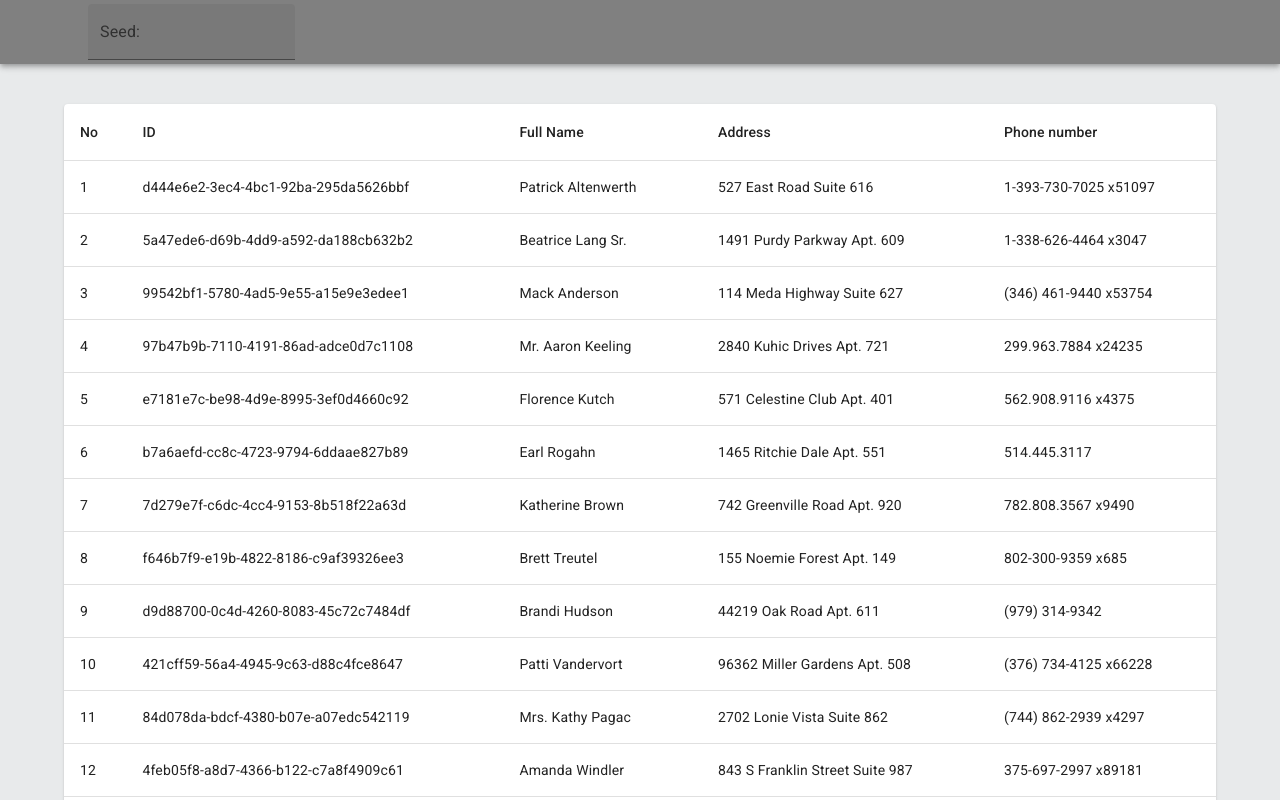
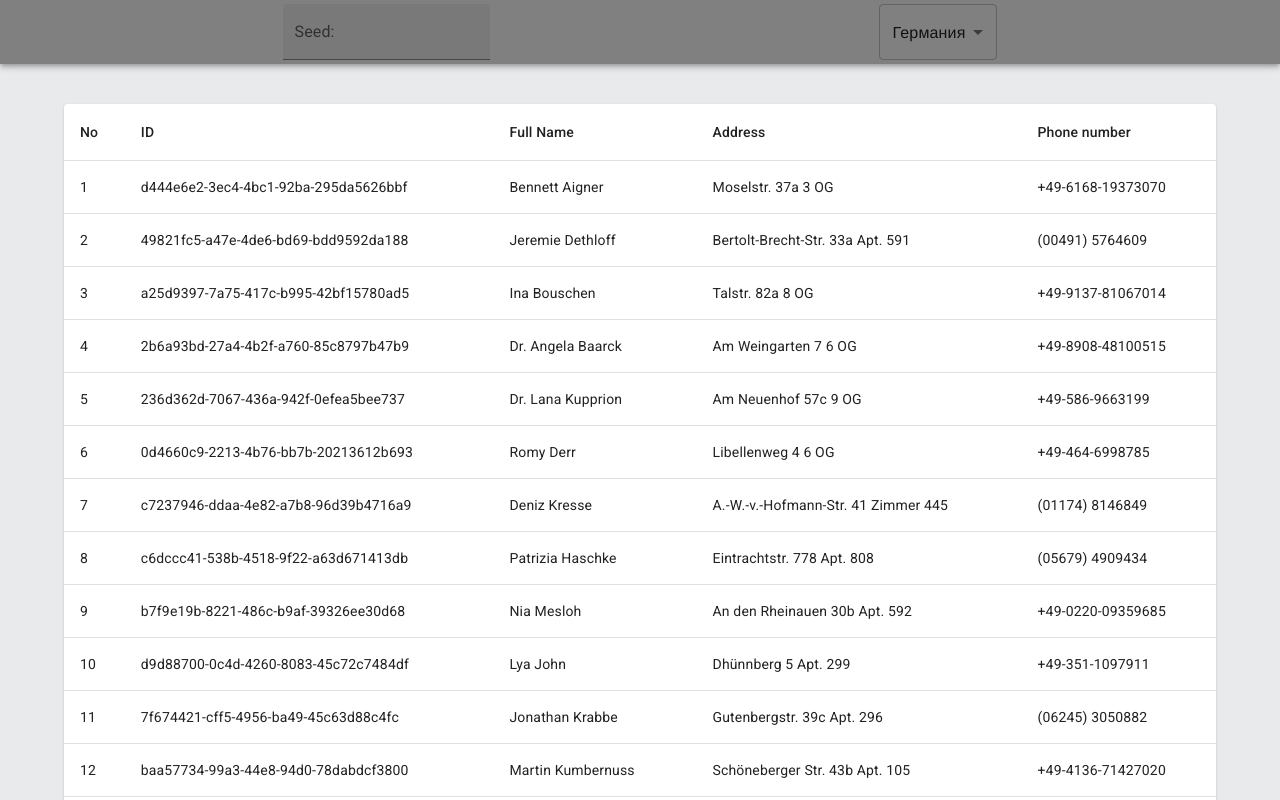
Before and after one commit to noardour/task5, a React (Vite) app: page / in a window 1280 px wide. Shown: the top 800 px of the page. Built offline with nearby package versions, Linux system fonts and the light colour scheme; a web font is replaced by a local one.

Commit message:
add locale selector

```diff
--- a/src/features/Users/UserGenerator.ts
+++ b/src/features/Users/UserGenerator.ts
@@ -8,6 +8,10 @@ export default class UserGenerator {
   constructor(faker: Faker) {
     this.#faker = faker;
     this.#counter = 0;
+  }
+
+  setFaker(faker: Faker) {
+    this.#faker = faker;
   }
 
   setSeed(seed: number | undefined) {
--- a/src/features/Users/UserToolbar.tsx
+++ b/src/features/Users/UserToolbar.tsx
@@ -1,9 +1,9 @@
-import { TextField, Toolbar } from "@mui/material";
+import { MenuItem, Select, SelectChangeEvent, TextField, Toolbar } from "@mui/material";
 import { ChangeEventHandler, FC } from "react";
 import useAppDispatch from "../../hooks/useAppDispatch";
 import useAppSelector from "../../hooks/useAppSelector";
 import { selectGenerationConfig } from "./usersSelectors";
-import { setGenerationConfig } from "./usersSlice";
+import { GenerationLocales, setGenerationConfig } from "./usersSlice";
 
 const UserToolbar: FC = () => {
   const generationConfig = useAppSelector(selectGenerationConfig);
@@ -13,9 +13,19 @@ const UserToolbar: FC = () => {
     dispatch(setGenerationConfig({ [e.target.name]: e.target.value }));
   };
 
+  const handleSelect = (e: SelectChangeEvent<GenerationLocales>) => {
+    dispatch(setGenerationConfig({ locale: e.target.value as GenerationLocales }));
+  };
+
   return (
-    <Toolbar>
+    <Toolbar sx={{ display: "flex", justifyContent: "space-around" }}>
       <TextField variant="filled" label="Seed:" type="number" name="seed" value={generationConfig.seed} onInput={handleInput} />
+
+      <Select value={generationConfig.locale} onChange={handleSelect}>
+        <MenuItem value="de-DE">Германия</MenuItem>
+        <MenuItem value="fr-FR">Франция</MenuItem>
+        <MenuItem value="pl-PL">Польша</MenuItem>
+      </Select>
     </Toolbar>
   );
 };
--- a/src/features/Users/useUserGenerator.ts
+++ b/src/features/Users/useUserGenerator.ts
@@ -1,19 +1,26 @@
-import { faker } from "@faker-js/faker";
+import { Faker, fakerDE, fakerFR, fakerPL } from "@faker-js/faker";
 import useAppSelector from "../../hooks/useAppSelector";
 import { selectGenerationConfig } from "./usersSelectors";
 import useAppDispatch from "../../hooks/useAppDispatch";
-import { addUsers, clean } from "./usersSlice";
+import { GenerationLocales, addUsers, clean } from "./usersSlice";
 import { useEffect, useRef } from "react";
 import UserGenerator from "./UserGenerator";
+
+const fakers: Record<GenerationLocales, Faker> = {
+  "de-DE": fakerDE,
+  "fr-FR": fakerFR,
+  "pl-PL": fakerPL,
+};
 
 const useUserGenerator = () => {
   const config = useAppSelector(selectGenerationConfig);
   const dispatch = useAppDispatch();
-  const generatorRef = useRef(new UserGenerator(faker));
+  const generatorRef = useRef(new UserGenerator(fakers[config.locale]));
 
   useEffect(() => {
     dispatch(clean());
 
+    generatorRef.current.setFaker(fakers[config.locale]);
     generatorRef.current.setSeed(parseInt(config.seed) || undefined);
 
     generatorRef.current.cleanCounter();
--- a/src/features/Users/usersSlice.ts
+++ b/src/features/Users/usersSlice.ts
@@ -1,8 +1,11 @@
 import { PayloadAction, createSlice } from "@reduxjs/toolkit";
 import { IUser } from "./types";
 
+export type GenerationLocales = "de-DE" | "fr-FR" | "pl-PL";
+
 export interface GenerationConfig {
   seed: string;
+  locale: GenerationLocales;
 }
 
 export interface UsersState {
@@ -16,6 +19,7 @@ const initialState: UsersState = {
   data: [],
   generationConfig: {
     seed: "",
+    locale: "de-DE",
   },
 };
 
```
